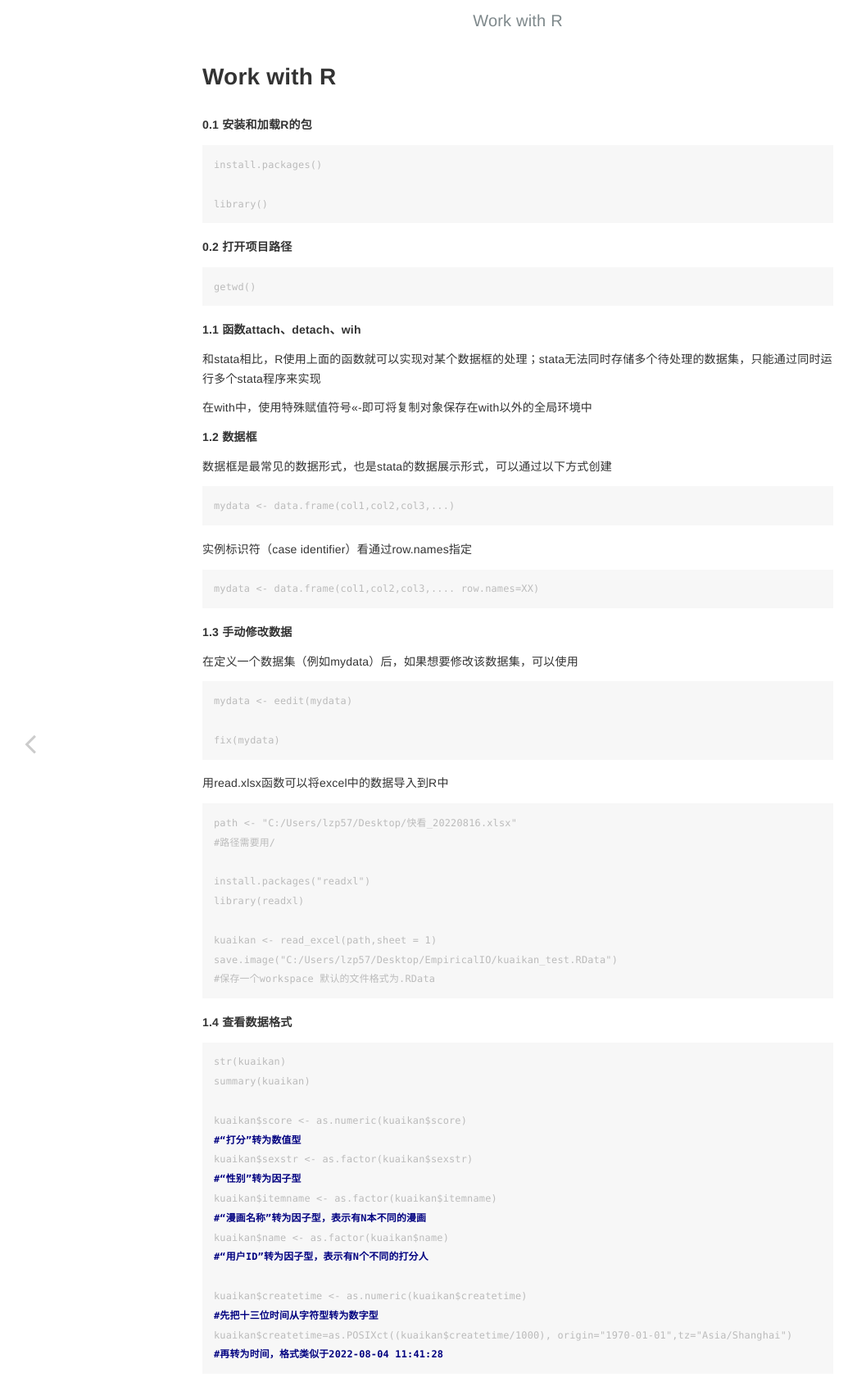
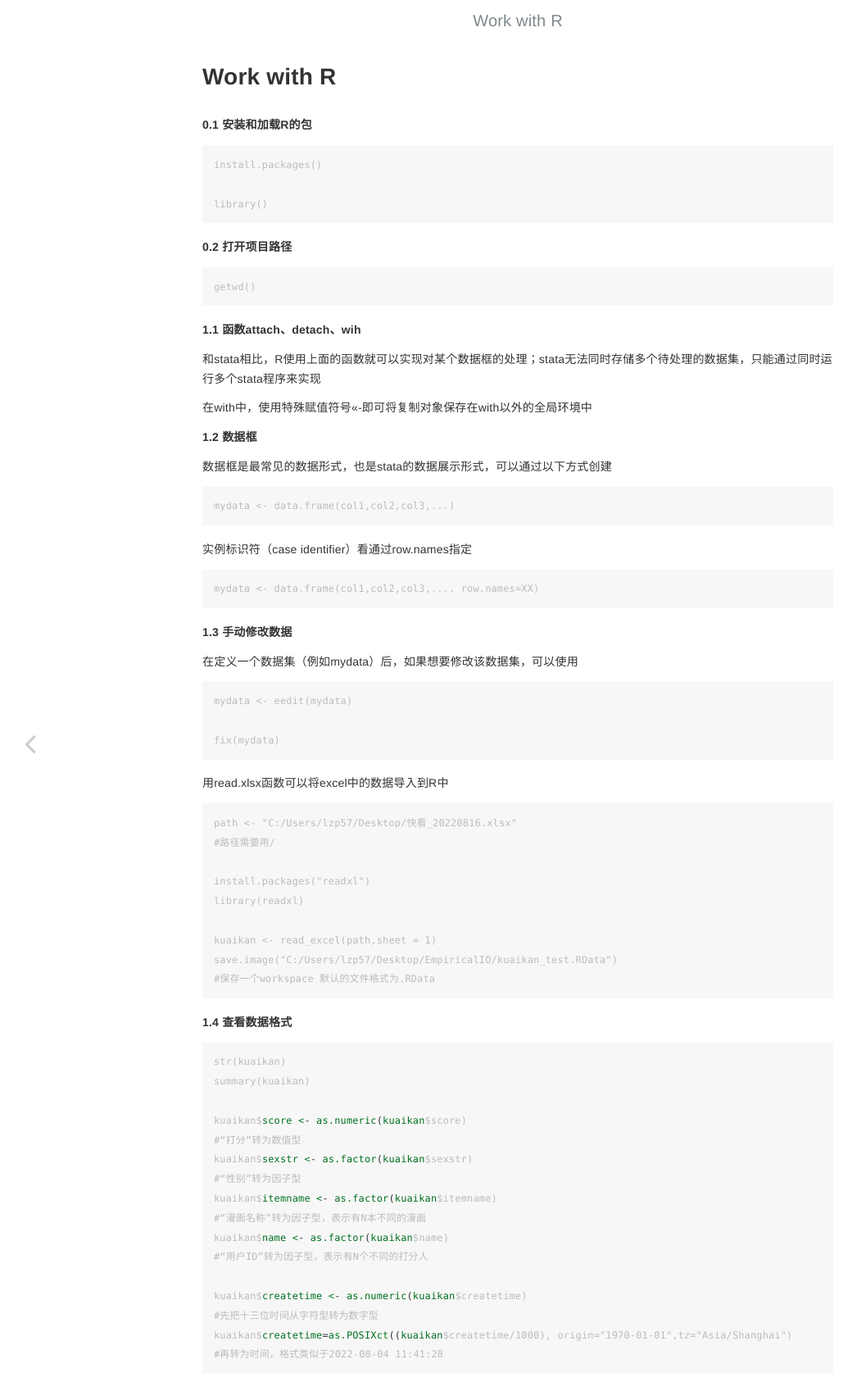
Before and after one commit to Zhuopie/Zhuopie.github.io, a Jekyll site: the page built from _pages/Work with R.md, in a window 1280 px wide. Shown: the top 1697 px of the page at 82% size, without its empty margins (8-1054 px from the left). Built offline with Jekyll 4.4.1, drawn with Linux system fonts in a browser that asks for light colours.

Commit message:
Update Work with R.md

````diff
--- a/_pages/Work with R.md
+++ b/_pages/Work with R.md
@@ -67,7 +67,7 @@ save.image("C:/Users/lzp57/Desktop/EmpiricalIO/kuaikan_test.RData")
 
 **1.4 查看数据格式**
 
-```markdown
+```tex
 str(kuaikan)
 summary(kuaikan)
 
````
